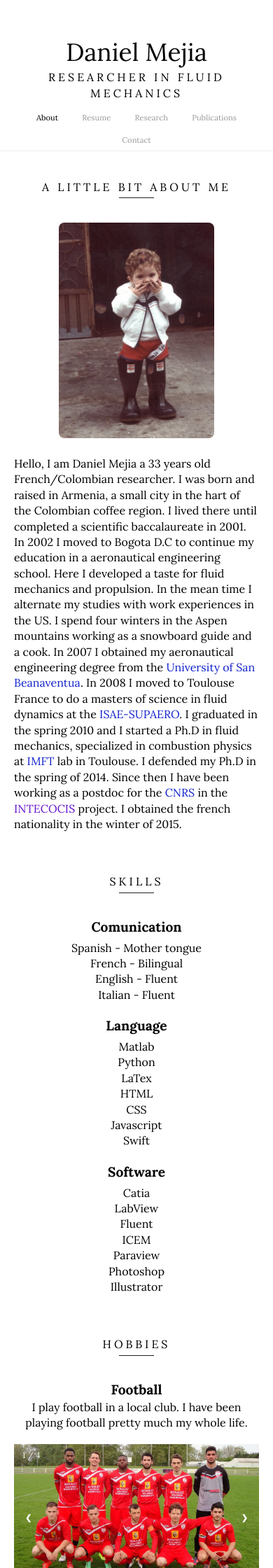
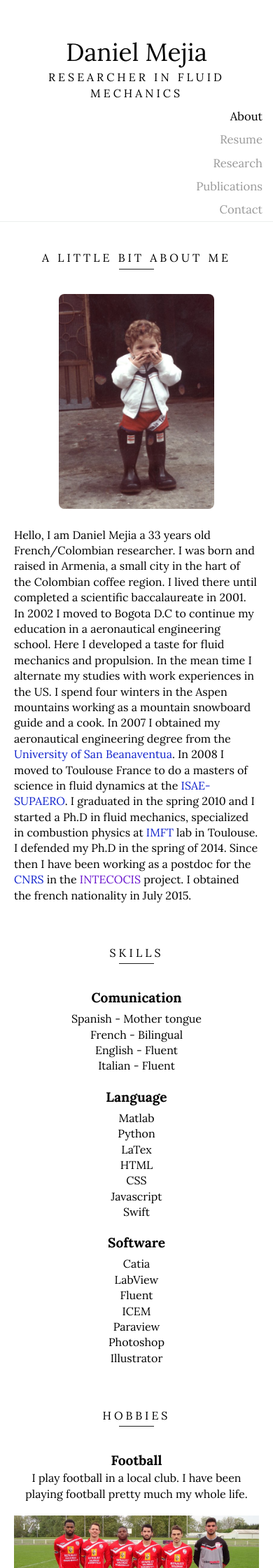
Before and after one commit to dmejia04/resume, a Jekyll site: the page built from index.html, in a window 390 px wide. Shown: the top 2240 px of the page at 70% size. Built offline with Jekyll 4.4.1, drawn with Linux system fonts in a browser that asks for light colours; some of the changed text lies outside the part shown.

Commit message:
Corrections CV

```diff
--- a/_includes/about.html
+++ b/_includes/about.html
@@ -4,10 +4,10 @@
         <h3 class="section-title">A Little Bit About Me</h3>
         <dl class="history">
                 <dt>
-                    <img class="profilePicture" src="data/img/daniel/profilePic02.jpg" alt="Profile Picture">
+                    <p><img class="profilePicture" src="data/img/daniel/profilePic02.jpg" alt="Profile Picture"></p>
                 </dt>
                     <dd>
-                        <p>Hello, I am Daniel Mejia a 33 years old French/Colombian researcher. I was born and raised in Armenia, a small city in the hart of the Colombian coffee region. I lived there until completed a scientific baccalaureate in 2001. In 2002 I moved to Bogota D.C to continue my education in a aeronautical engineering school. Here I developed a taste for fluid mechanics and propulsion. In the mean time I alternate my studies with work experiences in the US. I spend four winters in the Aspen mountains working as a snowboard guide and a cook. In 2007 I obtained my aeronautical engineering degree from the <a class="link" href="{{ site.links.usb }}">University of San Beanaventua</a>. <!--I was head of the class with an average of 4.8/5.0.--> In 2008 I moved to Toulouse France to do a masters of science in fluid dynamics at the <a class="link" href="{{ site.links.supaero }}">ISAE-SUPAERO</a>. I graduated in the spring 2010 and I started a Ph.D in fluid mechanics, specialized in combustion physics at <a class="link" href="{{ site.links.imft }}">IMFT</a> lab in Toulouse. I defended my Ph.D in the spring of 2014<!--, with great reviews from the jury-->. Since then I have been working as a postdoc for the <a class="link" href="{{ site.links.cnrs }}">CNRS</a> in the <a class="link" href="{{ site.links.itecocis }}">INTECOCIS</a> project. I obtained the french nationality in the winter of 2015.</p>
+                        <p>Hello, I am Daniel Mejia a 33 years old French/Colombian researcher. I was born and raised in Armenia, a small city in the hart of the Colombian coffee region. I lived there until completed a scientific baccalaureate in 2001. In 2002 I moved to Bogota D.C to continue my education in a aeronautical engineering school. Here I developed a taste for fluid mechanics and propulsion. In the mean time I alternate my studies with work experiences in the US. I spend four winters in the Aspen mountains working as a mountain snowboard guide and a cook. In 2007 I obtained my aeronautical engineering degree from the <a class="link" href="{{ site.links.usb }}">University of San Beanaventua</a>. <!--I was head of the class with an average of 4.8/5.0.--> In 2008 I moved to Toulouse France to do a masters of science in fluid dynamics at the <a class="link" href="{{ site.links.supaero }}">ISAE-SUPAERO</a>. I graduated in the spring 2010 and I started a Ph.D in fluid mechanics, specialized in combustion physics at <a class="link" href="{{ site.links.imft }}">IMFT</a> lab in Toulouse. I defended my Ph.D in the spring of 2014<!--, with great reviews from the jury-->. Since then I have been working as a postdoc for the <a class="link" href="{{ site.links.cnrs }}">CNRS</a> in the <a class="link" href="{{ site.links.itecocis }}">INTECOCIS</a> project. I obtained the french nationality in July 2015.</p>
                     </dd>
         </dl>
 
@@ -270,13 +270,13 @@
                                 <div class="mySlidesS fade">
                                   <div class="numbertextS">3 / 4</div>
                                   <img src="data/img/snow/snow03.jpg" style="width:100%">
-                                  <div class="textS">Verbier, Valais CH</div>
+                                  <div class="textS">Verbier, Valais Switzerland</div>
                                 </div>
 
                                 <div class="mySlidesS fade">
                                   <div class="numbertextS">3 / 4</div>
                                   <img src="data/img/snow/snow04.jpg" style="width:100%">
-                                  <div class="textS">Verbier, Valais CH</div>
+                                  <div class="textS">Verbier, Valais Switzerland</div>
                                 </div>
 
                                 <a class="prevS" onclick="plusSlidesS(-1)">&#x276E;</a>
--- a/_includes/footer.html
+++ b/_includes/footer.html
@@ -8,7 +8,6 @@
 		    	<ul class="contactList">
 		    		<li><p class="footerName"><a href="index.html">{{ site.name }}</a></p></li>
 		    		<li><p class="footerJob">{{ site.job }}</p><li>
-		    		<li><p><a class="link" href="../data/documents/mejiaCV.pdf"">Download CV in .pdf</a></p><li>
 		    	</ul>
 		    </dt>
 
--- a/_includes/head.html
+++ b/_includes/head.html
@@ -5,7 +5,7 @@
 
     <title>Daniel Mejia Resume</title>
 
-    <link rel="stylesheet" href="{{ "css/main.css" | prepend: site.baseurl }}">
+    <link rel="stylesheet" href="{{ "/css/main.css" | prepend: site.baseurl }}">
     <link rel="canonical" href="{{ page.url | replace:'index.html','' | prepend: site.baseurl | prepend: site.url }}">
 
     <script type="text/javascript" src="js/jQuery.js"></script>
--- a/_includes/resume.html
+++ b/_includes/resume.html
@@ -9,7 +9,7 @@
                     <p class="period">Juin 2016 - Present</p>
                 </dt><!--
                 --><dd>
-                    <p>Within the combustion laboratory of the PSC group at the <a class="link" href="{{ site.links.imft }}">IMFT</a> I was responsable for carring-out tests campaigns in their entirety: preparation, monitoring and control, post-processing and analysis. I was also in charge of synthesizing the experimental results, post-processing the corresponding CFD numerical simulations and comparing them in order to write scientific papers. The experimental tests included several advanced measuring techniques such as PIV (Particle Image Velocimetry), LDV (Laser Doppler Velocimetry), LIP (Laser Induced Phosphorescence), laser tomography, infrared thermography and hight speed imaginary. </p>
+                    <p>Within the PSC group at the <a class="link" href="{{ site.links.imft }}">IMFT</a> I am responsible for the combustion laboratory. I am in charge of coordinating the test campaigns performed by the postdocs, Ph.D candidates and interns.
                 </dd>
 
                 <dt>
@@ -18,7 +18,7 @@
                     <p class="period">Juin 2014 - Mai 2016</p>
                 </dt><!--
                 --><dd>
-                    <p>Within the combustion laboratory of the PSC group at the <a class="link" href="{{ site.links.imft }}">IMFT</a> I was responsable for the development of a new experimental bench for the study of flame dynamics and flame stabilization. This combustion chamber was designed in order to serve as a validation tool for the advanced CFD computational simulations performed in the <a class="link" href="{{ site.links.intecocis }}">INTECOCIS</a> project. The different task I performed were:</p>
+                    <p>Within the combustion laboratory of the PSC group at the <a class="link" href="{{ site.links.imft }}">IMFT</a> I was responsable for the development of a new experimental bench for the study of flame dynamics and flame stabilization. This combustion chamber was designed in order to serve as a validation tool for the advanced CFD computational simulations performed in the <a class="link" href="{{ site.links.intecocis }}">INTECOCIS</a> project. I was also responsable for carring-out tests campaigns in their entirety: preparation, monitoring and control, post-processing and analysis. I was also in charge of synthesizing the experimental results, post-processing the corresponding CFD numerical simulations and comparing them in order to write scientific papers. The experimental tests included several advanced measuring techniques such as PIV (Particle Image Velocimetry), LDV (Laser Doppler Velocimetry), LIP (Laser Induced Phosphorescence), laser tomography, infrared thermography and hight speed imaginary. This results were presented in several publications in the leading scientific journals of the field. The different task I performed were:</p>
                     <ul class="taskPostdoc">
                         <li>Draft design of the combustion chamber in Catia and supervise its manufacturing at the IMFT workshop.</li>
                         <li>Choose and buy the technical equipment,</li>
--- a/_sass/_header.scss
+++ b/_sass/_header.scss
@@ -1,8 +1,7 @@
 .containerHeader {
-	//background-color: #765;
-	//border: 3px solid #111;
 	position: relative;
 	text-align: center;
+	max-width: 960px;
 	height: 150px;
 	margin: auto;
 }
--- a/_sass/_navigation.scss
+++ b/_sass/_navigation.scss
@@ -15,6 +15,14 @@
 	position: fixed;
 	top	: 0;
 	text-align: right;
+}
+
+nav ul {
+	overflow: hidden;
+	-webkit-transition: max-height 0.4s;
+	-ms-transition: max-height 0.4s;
+	-moz-transition: max-height 0.4s;
+	-o-transition: max-height 0.4s;
 }
 
 nav ul li {
@@ -49,21 +57,28 @@
 	font-size: 1.04rem;
 }
 
-@media(max-width: 640px){
-	nav ul li a {
-		font-size: 0.80rem;
-	}
-	.navTitle a {
-		font-size: 1.00rem;
-	}
+.handle {
+	width: 100%;
+	text-align: right;
+	box-sizing: border-box;
+	cursor: pointer;
+	display: none;
 }
 
-@media(max-width: 550px){
-	nav ul li a {
-		font-size: 0.70rem;
+@media(max-width: 640px){
+	nav ul li {
+		box-sizing: border-box;
+		width: 100%;
+		text-align: right;
 	}
-	.navTitle a {
-		font-size: 0.90rem;
+	.navBot {
+		display: block;
+		text-align: right;
+		cursor: pointer;
+
+	}
+	.navBot:before {
+		content: "Menu";
 	}
 }
 
--- a/js/navbar.js
+++ b/js/navbar.js
@@ -12,11 +12,15 @@
 
 		if (scrollPos >= navOffset) {
 			jQuery("nav").addClass("fixed");
-			jQuery(".navTitle").slideDown(200);
+			jQuery(".navTitle").fadeIn(200);
 		} else	{
 			jQuery("nav").removeClass("fixed");
-			jQuery(".navTitle").slideUp(200);
+			jQuery(".navTitle").fadeOut(200);
 		}
 	})
 
 })
+
+$('spam.navBot').click(function(){
+	$('ul.nav').toggle();
+})
```
Also changed, not shown: other parts of _includes/about.html (+3 -3 lines), 7 other files.
